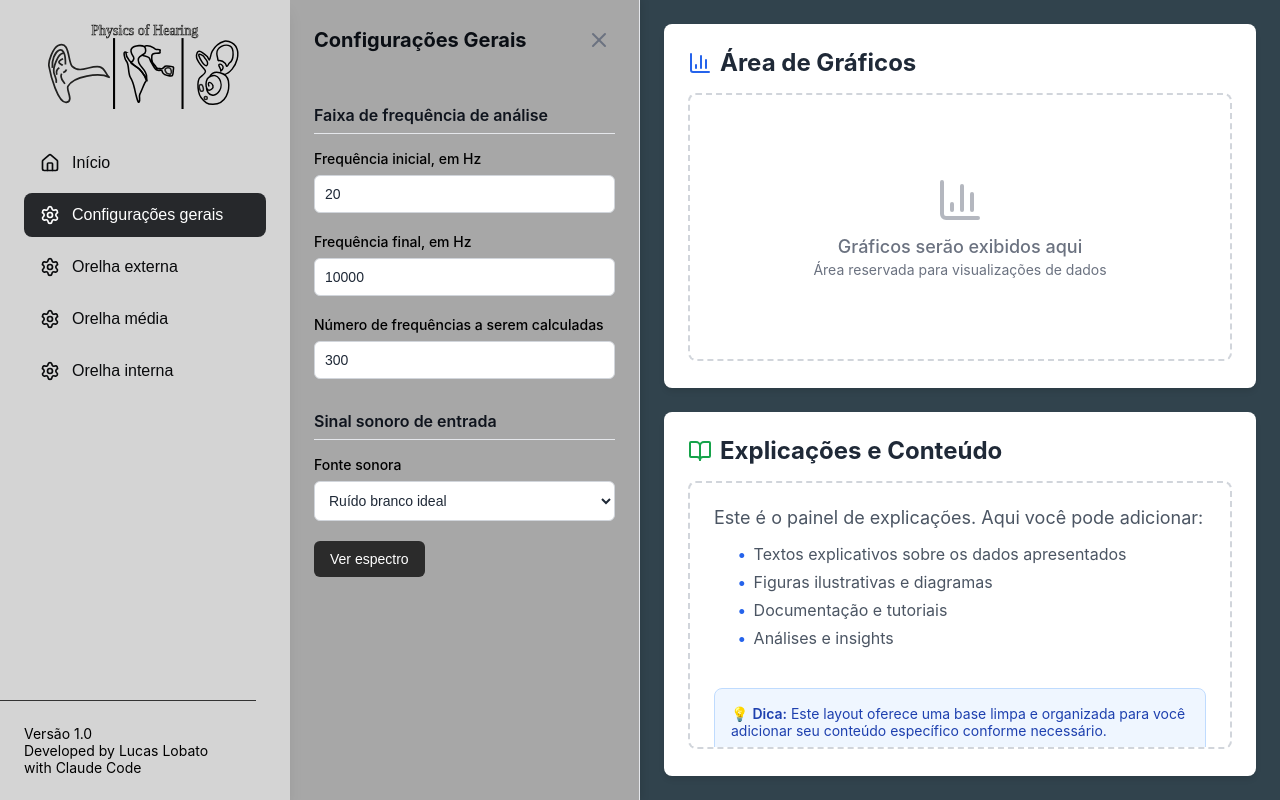
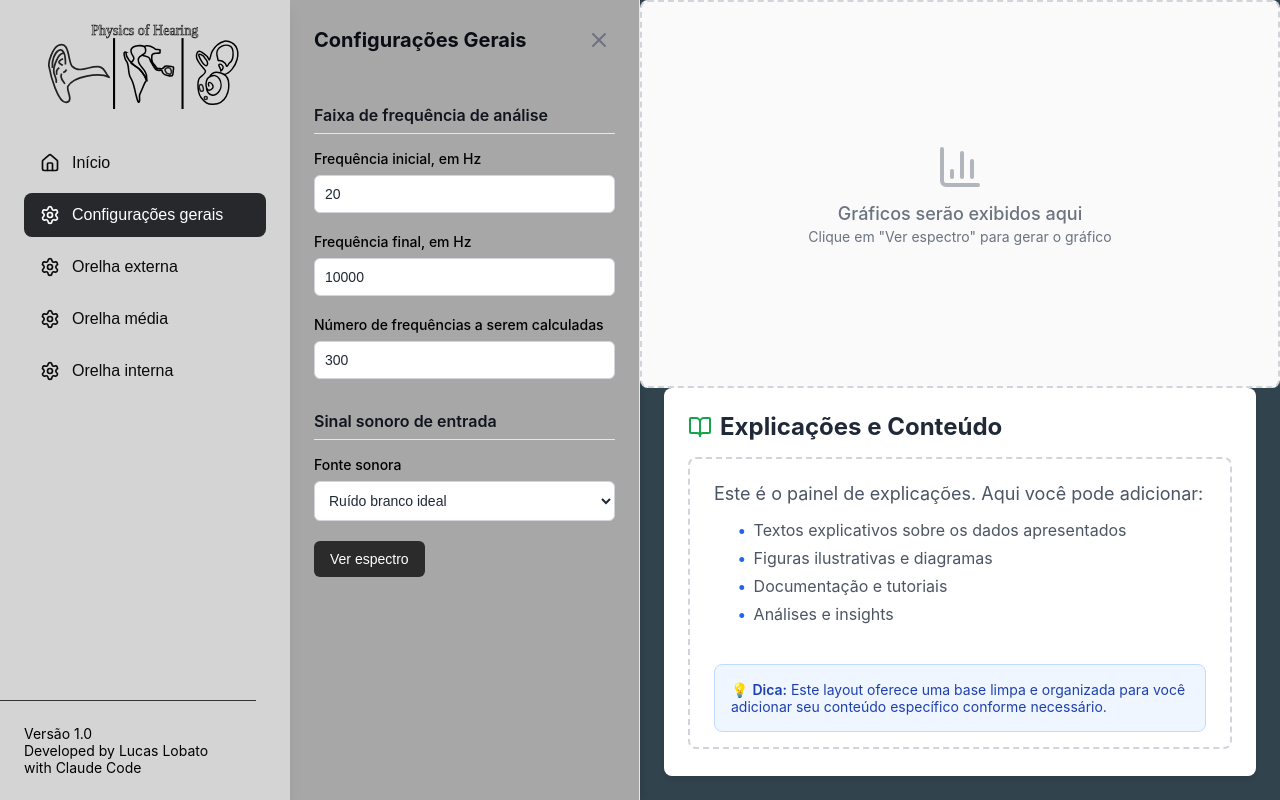
Before and after one commit to LucasCostaLobato/auditory-system-frontend, a React (Vite) app: page / in a window 1280 px wide. Both pictures are taken after a click on the button "Configurações gerais". Built offline with nearby package versions, Linux system fonts and the light colour scheme.

Commit message:
Add input spectrum plot

```diff
--- a/package.json
+++ b/package.json
@@ -11,6 +11,8 @@
   },
   "dependencies": {
     "axios": "^1.13.1",
+    "highcharts": "^12.4.0",
+    "highcharts-react-official": "^3.2.3",
     "lucide-react": "^0.552.0",
     "react": "^19.1.1",
     "react-dom": "^19.1.1",
--- a/src/App.jsx
+++ b/src/App.jsx
@@ -11,6 +11,11 @@ import middleEarIcon from './assets/middle_ear_icon.svg';
 import innerEarIcon from './assets/inner_ear_icon.svg';
 import './App.css';
 
+// Import APIs
+import { getInputSignal } from './services/api';
+
+
+
 const MENU_ITEMS = [
   { id: 'home', label: 'Início', icon: Home },
   { id: 'generalSettings', label: 'Configurações gerais', icon: Settings },
@@ -19,7 +24,12 @@ const MENU_ITEMS = [
   { id: 'innerEarMenu', label: 'Orelha interna', icon: Settings },
 ];
 
-const SETTINGS_SECTIONS = ['generalSettings','outerEarMenu','middleEarMenu','innerEarMenu'];
+const SETTINGS_SECTIONS = [
+  'generalSettings',
+  'outerEarMenu',
+  'middleEarMenu',
+  'innerEarMenu'
+];
 
 const TITLES = {
   generalSettings: 'Configurações Gerais',
@@ -45,14 +55,51 @@ const INITIAL_OUTER_EAR = {
 // ===== COMPONENTE PRINCIPAL =====
 export default function App() {
 
-  // ✅ ESTADOS - DENTRO da função (obrigatório)
+  // ================================================
+  // STATES
+
+  // Estados gerais
   const [activeSection, setActiveSection] = useState('home');
   const [generalSettings, setGeneralSettings] = useState(INITIAL_GENERAL_SETTINGS);
   const [outerEarSettings, setOuterEarSettings] = useState(INITIAL_OUTER_EAR);
   const [middleEarSettings, setMiddleEarSettings] = useState(INITIAL_GENERAL_SETTINGS);
   const [innerEarSettings, setInnerEarSettings] = useState(INITIAL_GENERAL_SETTINGS);
 
-  // ✅ FUNÇÕES que usam estado - DENTRO da função (obrigatório)
+
+  // Estados de requisições http
+  const [inputSpectrum, setInputSpectrum] = useState(null);
+  const [loadingInputSpectrum, setLoadingInputSpectrum] = useState(false);
+
+
+
+  // ================================================
+  // HANDLERS
+
+  // Handler que busca inputSpectrum da API
+  const handleInputSpectrum = async () => {
+    try {
+      setLoadingInputSpectrum(true);
+
+      // Chamar API
+      const data = await getInputSignal(generalSettings);
+
+      // Debug: Log the received data
+      console.log('Data received from API:', data);
+      console.log('Keys in data:', Object.keys(data));
+
+      // Atualizar estado com dados recebidos
+      setInputSpectrum(data);
+
+    } catch (error) {
+      setInputSpectrum(null);
+      console.error('❌ Erro ao carregar espectro:', error);
+      alert('Erro ao gerar espectro. Verifique a conexão com o servidor.');
+    } finally {
+      setLoadingInputSpectrum(false);
+    }
+  };
+
+
   const handleCloseSettings = () => {
     setActiveSection('home');
   };
@@ -72,11 +119,15 @@ export default function App() {
     }
   };
 
-  // ✅ VARIÁVEIS derivadas - DENTRO da função
+  // VARIÁVEIS derivadas - DENTRO da função
   const showSettingsPanel = SETTINGS_SECTIONS.includes(activeSection);
   const { settings: currentSettings, setSettings: setCurrentSettings } = getSettingsForSection();
   const settingsTitle = TITLES[activeSection] || 'Configurações';
 
+
+
+
+  // RETURN DA FUNÇÃO APP
   return (
     <div className="app-container">
       <Sidebar
@@ -92,6 +143,7 @@ export default function App() {
           settings={currentSettings}
           onSettingsChange={setCurrentSettings}
           panelType={activeSection}
+          onGenerateSpectrum={handleInputSpectrum}
         />
       )}
 
@@ -100,7 +152,10 @@ export default function App() {
 
         {showSettingsPanel && (
           <>
-            <GraphPanel />
+            <GraphPanel
+              data={inputSpectrum}
+              loading={loadingInputSpectrum}
+            />
             <ContentPanel />
           </>
         )}
@@ -108,26 +163,3 @@ export default function App() {
     </div>
   );
 }
-
-
-
-//   return (
-//     <div className="app-container">
-//       <Sidebar
-//         menuItems={menuItems}
-//         activeSection={activeSection}
-//         onSectionChange={setActiveSection}
-//       />
-
-//       <main className="main-content">
-//         {activeSection === 'home' && <HomePanel />}
-//         {activeSection !== 'home' && (
-//           <>
-//             <GraphPanel />
-//             <ContentPanel />
-//           </>
-//         )}
-//       </main>
-//     </div>
-//   );
-// }
--- a/src/components/GraphPanel.jsx
+++ b/src/components/GraphPanel.jsx
@@ -1,26 +1,166 @@
-import React from 'react';
+import React, { useMemo } from 'react';
 import { BarChart3 } from 'lucide-react';
+import Highcharts from 'highcharts';
+import HighchartsReact from 'highcharts-react-official';
 import '../styles/GraphPanel.css';
 
-export default function GraphPanel() {
+export default function GraphPanel({ data, loading }) {
+  // Prepare chart options when data is available
+  const chartOptions = useMemo(() => {
+    if (!data || !data.freq_vec || !data.magnitude) {
+      return null;
+    }
+
+    // Create data points array combining frequencies and magnitudes
+    const chartData = data.freq_vec.map((freq, index) => [
+      freq,
+      data.magnitude[index]
+    ]);
+
+    return {
+      chart: {
+        type: 'line',
+        backgroundColor: '#ffffff',
+        height: 500,
+        style: {
+          fontFamily: 'system-ui, -apple-system, sans-serif'
+        }
+      },
+      title: {
+        text: 'Espectro de Magnitude do Sinal de Entrada',
+        align: 'left',
+        style: {
+          color: '#1f2937',
+          fontSize: '18px',
+          fontWeight: '600'
+        }
+      },
+      xAxis: {
+        type: 'logarithmic',
+        min: data.freq_vec[0],
+        max: data.freq_vec[data.freq_vec.length - 1],
+        title: {
+          text: 'Frequência (Hz)',
+          style: {
+            color: '#374151',
+            fontSize: '13px',
+            fontWeight: '500'
+          }
+        },
+        labels: {
+          style: {
+            color: '#6b7280',
+            fontSize: '12px'
+          },
+          formatter: function() {
+            return this.value >= 1000 ? (this.value/1000) + 'k' : this.value;
+          }
+        },
+        gridLineColor: '#e5e7eb',
+        gridLineWidth: 1,
+        minorGridLineColor: '#f3f4f6',
+        minorGridLineWidth: 0.5
+      },
+      yAxis: {
+        min: 40,
+        max: 110,
+        title: {
+          text: 'Magnitude (dB)',
+          style: {
+            color: '#374151',
+            fontSize: '13px',
+            fontWeight: '500'
+          }
+        },
+        labels: {
+          style: {
+            color: '#6b7280',
+            fontSize: '12px'
+          }
+        },
+        gridLineColor: '#e5e7eb',
+        gridLineWidth: 1
+      },
+      legend: {
+        enabled: false
+      },
+      tooltip: {
+        backgroundColor: '#1f2937',
+        borderColor: '#374151',
+        borderRadius: 8,
+        style: {
+          color: '#ffffff',
+          fontSize: '13px'
+        },
+        headerFormat: '',
+        pointFormat: '<b>Frequência:</b> {point.x:.1f} Hz<br/><b>Magnitude:</b> {point.y:.2f} dB',
+        shadow: true
+      },
+      series: [{
+        name: 'Espectro',
+        data: chartData,
+        color: '#3b82f6',
+        lineWidth: 2.5,
+        shadow: {
+          color: 'rgba(59, 130, 246, 0.3)',
+          width: 3
+        }
+      }],
+      credits: {
+        enabled: false
+      },
+      plotOptions: {
+        line: {
+          marker: {
+            enabled: false,
+            states: {
+              hover: {
+                enabled: true,
+                radius: 4,
+                lineWidth: 2,
+                lineColor: '#3b82f6',
+                fillColor: '#ffffff'
+              }
+            }
+          }
+        }
+      },
+      responsive: {
+        rules: [{
+          condition: {
+            maxWidth: 500
+          },
+          chartOptions: {
+            legend: {
+              enabled: false
+            }
+          }
+        }]
+      }
+    };
+  }, [data]);
+
   return (
     <section className="graph-panel">
-      <div className="graph-panel-container">
-        <div className="graph-panel-header">
-          <BarChart3 className="graph-panel-icon" size={24} />
-          <h2 className="graph-panel-title">
-            Área de Gráficos
-          </h2>
+      {loading ? (
+        <div className="graph-loading">
+          <p className="graph-loading-text">Carregando espectro...</p>
         </div>
-
+      ) : chartOptions ? (
+        <HighchartsReact
+          highcharts={Highcharts}
+          options={chartOptions}
+          containerProps={{ style: { width: '100%', height: '100%' } }}
+        />
+      ) : (
         <div className="graph-placeholder">
           <div className="graph-placeholder-content">
             <BarChart3 size={48} className="graph-placeholder-icon" />
             <p className="graph-placeholder-title">Gráficos serão exibidos aqui</p>
-            <p className="graph-placeholder-subtitle">Área reservada para visualizações de dados</p>
+            <p className="graph-placeholder-subtitle">Clique em "Ver espectro" para gerar o gráfico</p>
           </div>
         </div>
-      </div>
+      )}
     </section>
   );
 }
--- a/src/components/SettingsPanel.jsx
+++ b/src/components/SettingsPanel.jsx
@@ -7,7 +7,7 @@ import OuterEarSettings from './settingsSections/OuterEarSettings';
 import MiddleEarSettings from './settingsSections/MiddleEarSettings';
 import InnerEarSettings from './settingsSections/InnerEarSettings';
 
-export default function SettingsPanel({ title, onClose, settings, onSettingsChange, panelType }) {
+export default function SettingsPanel({ title, onClose, settings, onSettingsChange, panelType, onGenerateSpectrum }) {
 
   // Função para atualizar um campo específico
   const handleInputChange = (fieldName, value) => {
@@ -26,6 +26,7 @@ export default function SettingsPanel({ title, onClose, settings, onSettingsChan
             settings={settings}
             handleInputChange={handleInputChange}
             onClose={onClose}
+            onGenerateSpectrum={onGenerateSpectrum}
           />
         );
 
--- a/src/components/settingsSections/GeneralSettings.jsx
+++ b/src/components/settingsSections/GeneralSettings.jsx
@@ -1,6 +1,7 @@
 import React from 'react';
 
-export default function GeneralSettings({ settings, handleInputChange, onClose }) {
+export default function GeneralSettings({ settings, handleInputChange, onClose, onGenerateSpectrum }) {
+
   return (
     <>
       <div className="settings-section">
@@ -53,7 +54,7 @@ export default function GeneralSettings({ settings, handleInputChange, onClose }
           </select>
         </div>
 
-        <button className="btn-primary" onClick={onClose}>
+        <button className="btn-primary" onClick={onGenerateSpectrum}>
           Ver espectro
         </button>
       </div>
--- a/src/styles/GraphPanel.css
+++ b/src/styles/GraphPanel.css
@@ -1,41 +1,40 @@
 .graph-panel {
   flex: 1;
-  padding: 1.5rem;
+  padding: 0;
   overflow: auto;
+  min-height: 0;
+  display: flex;
+  flex-direction: column;
 }
 
-.graph-panel-container {
-  background-color: white;
-  border-radius: 0.5rem;
-  box-shadow: 0 4px 6px -1px rgba(0, 0, 0, 0.1);
-  padding: 1.5rem;
-  height: 100%;
+.graph-loading {
+  flex: 1;
+  display: flex;
+  align-items: center;
+  justify-content: center;
+  background-color: #fafafa;
 }
 
-.graph-panel-header {
-  display: flex;
-  align-items: center;
-  gap: 0.5rem;
-  margin-bottom: 1rem;
-}
-
-.graph-panel-icon {
-  color: #2563eb;
-}
-
-.graph-panel-title {
-  font-size: 1.5rem;
-  font-weight: bold;
-  color: #1f2937;
+.graph-loading-text {
+  font-size: 1.125rem;
+  font-weight: 500;
+  color: #6b7280;
 }
 
 .graph-placeholder {
   border: 2px dashed #d1d5db;
   border-radius: 0.5rem;
-  height: calc(100% - 3rem);
+  flex: 1;
   display: flex;
   align-items: center;
   justify-content: center;
+  background-color: #fafafa;
+  transition: all 0.3s ease;
+}
+
+.graph-placeholder:hover {
+  border-color: #9ca3af;
+  background-color: #f9fafb;
 }
 
 .graph-placeholder-content {
```
Also changed, not shown: src/services/api.jsx (+29 -0 lines), 1 other file (tests, documents, lock files or other folders).
